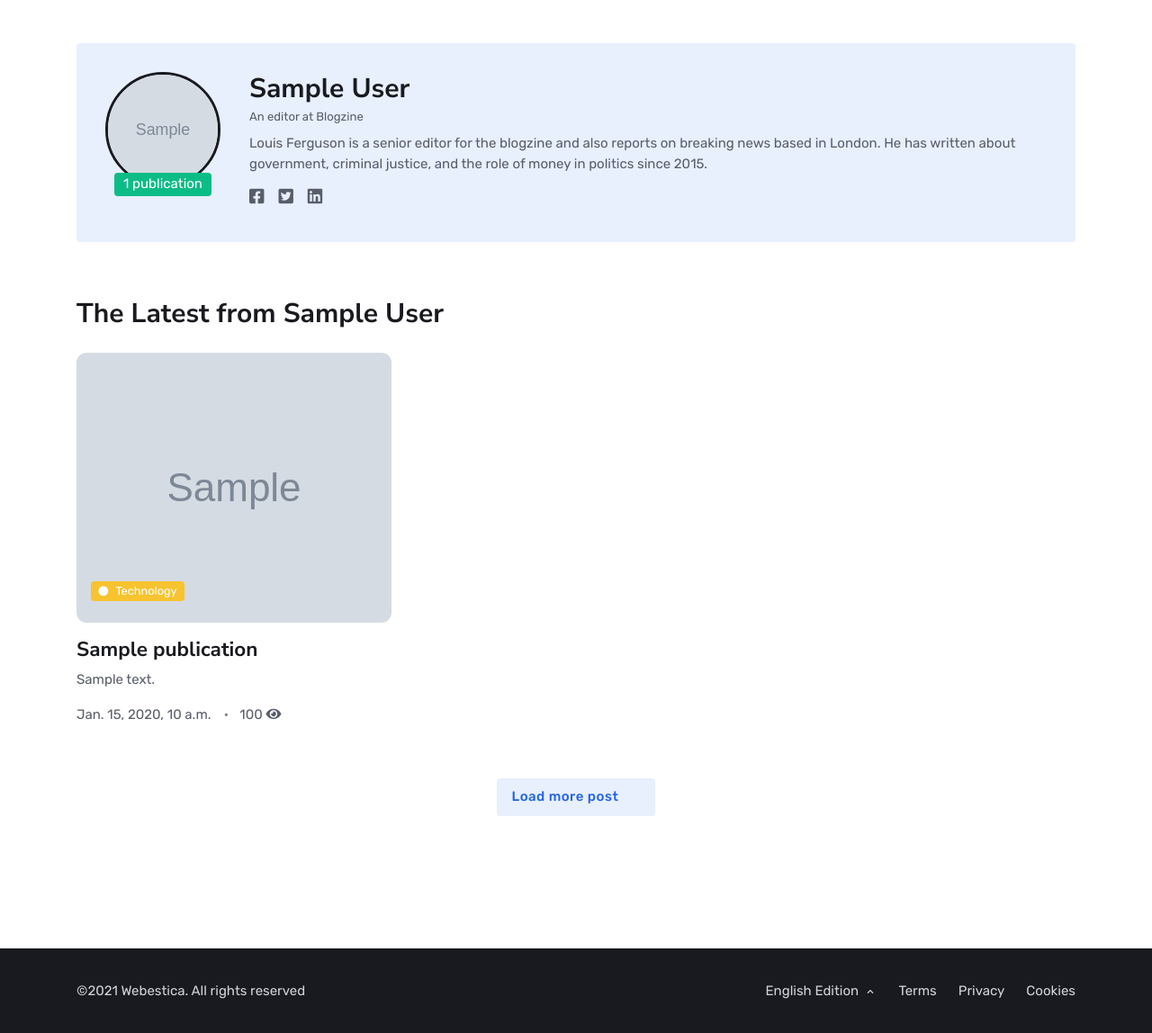
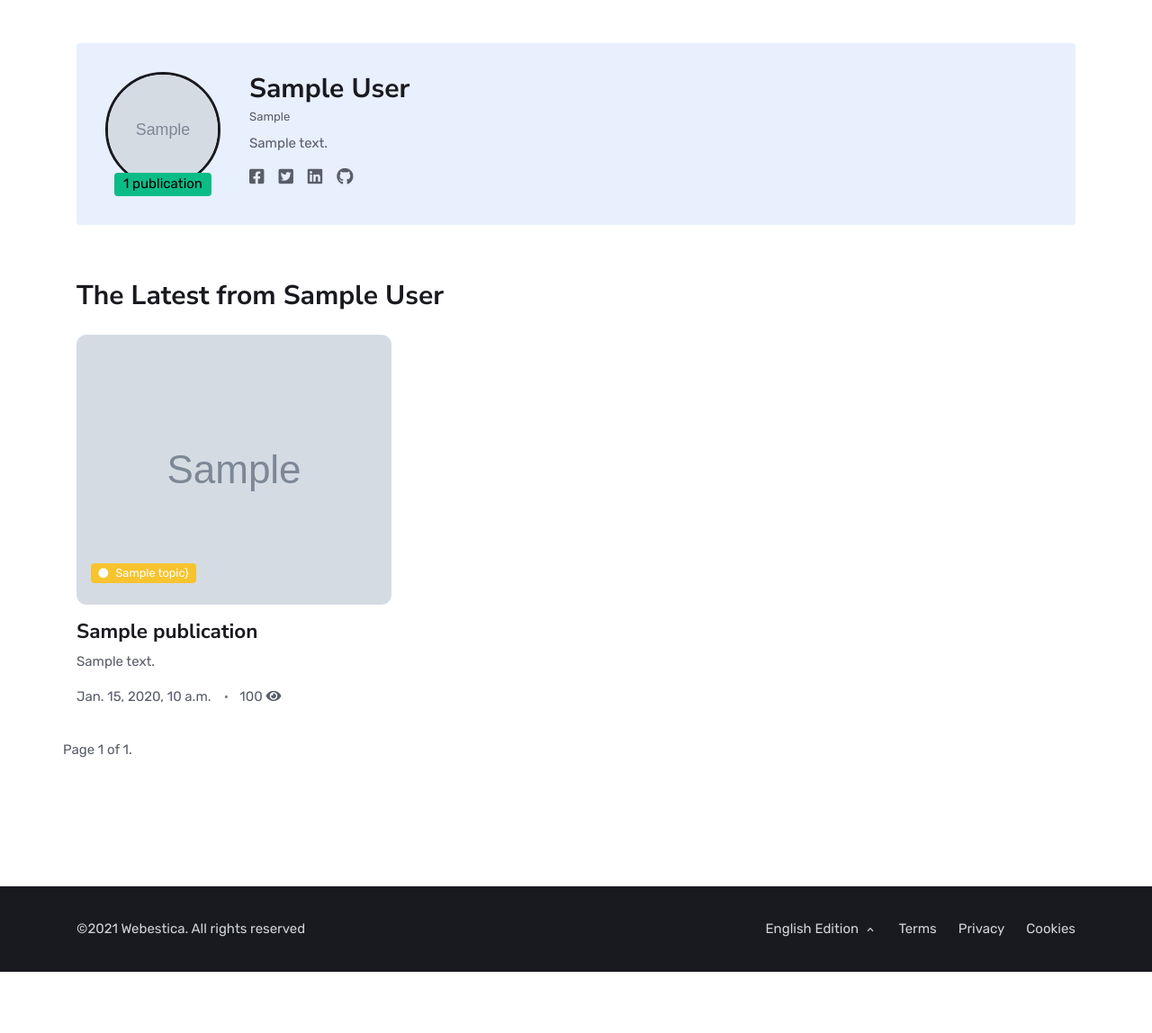
Before and after one commit to jenadiusnicholaus/intmainpub, a Django app: a page that uses templates/author_page.html in a window 1280 px wide. Shown: the part 91-1239 px from the top of the page at 90% size. After the commit the page ends 1171 px from the top, so only its background shows below. Run offline with Django 3.2, Linux system fonts and the light colour scheme; tables that the repository leaves empty hold one stand-in row (values such as "Sample post"); grey boxes marked "Sample" are stand-in pictures; some libraries are stand-ins or nearby versions; some web fonts are replaced.

Commit message:
removed bad codes

```diff
--- a/authentication/models.py
+++ b/authentication/models.py
@@ -17,7 +17,6 @@ class UserManager(BaseUserManager):
 
     def create_user(self, email, password=None, **extra_fields):
         """Create and return a `User` with an email and password."""
-
         if email is None:
             raise TypeError('Users must have an email address.')
 
@@ -52,7 +51,7 @@ class User(AbstractBaseUser, PermissionsMixin, ):
     middlename = models.CharField(max_length=20, null=True)
     lastname = models.CharField(max_length=20, null=True)
     username = models.CharField(max_length=20, unique=True, blank=True, null=True)
-    email = models.EmailField(db_index=True, unique=True)
+    email = models.EmailField(unique=True)
     USERNAME_FIELD = 'email'
     is_active = models.BooleanField(default=True)
     is_staff = models.BooleanField(default=False)
@@ -67,17 +66,13 @@ class User(AbstractBaseUser, PermissionsMixin, ):
         Returns a string representation of this `User`.
         This string is used when a `User` is printed in the console.
         """
-        if self.email:
-
-            return str(self.email)
-        else:
-            return str(self.username)
+        return str(self.email)
 
     def get_username(self):
         return str(self.username)
 
     def get_fullname(self):
-        if  not self.firstname and not self.lastname:
+        if not self.firstname and not self.lastname:
             return str(self.username)
         return f'{self.firstname} {self.lastname}'
 
@@ -92,8 +87,12 @@ class UserProfile(models.Model):
     mobile = models.CharField(max_length=15, null=True, blank=True)
     location = models.CharField(max_length=20, null=True)
     profession = models.CharField(max_length=200, null=True, blank=True)
-    about = models.TextField(max_length=300, null=True, blank=True )
+    about = models.TextField(max_length=300, null=True, blank=True)
     bio = models.TextField(max_length=300, null=True, blank=True)
+    facebook_link = models.CharField(max_length=400, null=True, blank=True)
+    linkedin_link = models.CharField(max_length=400, null=True, blank=True)
+    tweeter_link = models.CharField(max_length=400, null=True, blank=True)
+    github_link = models.CharField(max_length=400, null=True, blank=True)
 
     def __str__(self):
         return str(self.user.email)
--- a/authentication/views.py
+++ b/authentication/views.py
@@ -8,6 +8,7 @@ from django.views import View
 
 from authentication.forms import UserSignUpForm
 from blog.models import Publication
+from django.core.paginator import Paginator
 
 User = get_user_model()
 
@@ -28,11 +29,14 @@ def validate_username(request):
 def author_page(request, username, pk):
     author_data = User.objects.get(pk=pk)
     publication = Publication.objects.filter(author_id=pk)
+    paginator = Paginator(publication, 6)
+    page_number = request.GET.get('page')
+    page_obj = paginator.get_page(page_number)
 
-    print(publication.count)
     context = {
         'author_data': author_data,
-        'author_publication': publication
+        'author_publication': publication,
+        'page_obj': page_obj
 
     }
     return render(request, template_name='author_page.html', context=context)
@@ -40,7 +44,7 @@ def author_page(request, username, pk):
 
 class Register(View):
     def get(self, *args, **kwargs):
-        form =  UserSignUpForm()
+        form = UserSignUpForm()
         return render(self.request, 'register.html', {'register_form': form})
 
     def post(self, request, *args, **kwargs):
@@ -50,12 +54,6 @@ class Register(View):
             email = form.cleaned_data.get('email')
             password = form.cleaned_data.get('password1')
             password2 = form.cleaned_data.get('password2')
-
-
-            # print(username)
-            # print(email)
-            # print(password)
-            # print(mobile)
 
             # cheking for passwords matching
             if password != password2:
--- a/templates/author_page.html
+++ b/templates/author_page.html
@@ -24,24 +24,37 @@ Inner intro START -->
 					  {% endif %}
 					<!-- Post count -->
 					<div class="text-center mt-n3 position-relative">
-					  <span class="badge bg-success fs-6">{{author_publication.count}} publication</span>
+					  <span style="color:black;" class="badge bg-success fs-6">
+						  {% if author_publication.count < 2 %}
+						  	{{author_publication.count}}
+						  		publication
+						    {%elif author_publication.count == 0 %}
+								No publication yet
+						   	{%else%}
+						   		{{author_publication.count}}
+						  		publications
+						  {% endif%}
+					  </span>
 					</div>
 				  </div>
 					<!-- Info -->
 				<div>
             <h2 class="m-0">{{author_data.get_fullname}}</h2>
-            <small>An editor at Blogzine</small>
-				<p class="my-2">Louis Ferguson is a senior editor for the blogzine and also reports on breaking news based in London. He has written about government, criminal justice, and the role of money in politics since 2015.</p>
+            <small>{{author_data.userprofile.profession}}</small>
+				<p class="my-2">{{ author_data.userprofile.about}}</p>
 				<!-- Social icons -->
 				<ul class="nav justify-content-center justify-content-md-start">
 					<li class="nav-item">
-						<a class="nav-link ps-0 pe-2 fs-5" href="#"><i class="fab fa-facebook-square"></i></a>
+						<a class="nav-link ps-0 pe-2 fs-5" href="{% if not author_data.userprofile.facebook_link%}#{% else%}{{author_data.userprofile.facebook_link}}{%endif%}"><i class="fab fa-facebook-square"></i></a>
 					</li>
 					<li class="nav-item">
-						<a class="nav-link px-2 fs-5" href="#"><i class="fab fa-twitter-square"></i></a>
+						<a class="nav-link px-2 fs-5" href="{% if not author_data.userprofile.facebook_link%}#{% else%}{{author_data.userprofile.tweeter_link}}{%endif%}"><i class="fab fa-twitter-square"></i></a>
 					</li>
 					<li class="nav-item">
-						<a class="nav-link px-2 fs-5" href="#"><i class="fab fa-linkedin"></i></a>
+						<a class="nav-link px-2 fs-5" href="{% if not author_data.userprofile.facebook_link%}#{% else%}{{author_data.userprofile.linkedin_link}}{%endif%}"><i class="fab fa-linkedin"></i></a>
+					</li>
+					<li class="nav-item">
+						<a class="nav-link px-2 fs-5" href="{% if not author_data.userprofile.facebook_link%}#{% else%}{{author_data.userprofile.github_link}}{%endif%}"><i class="fab fa-github"></i></a>
 					</li>
 				</ul>
 			</div>
@@ -66,7 +79,7 @@ Main content START -->
 			<div class="col-12">
 				<div class="row gy-4">
 					<!-- Card item START -->
-					{% for publication in author_publication %}
+					{% for publication in page_obj %}
 					<div class="col-sm-6 col-lg-4">
 						<div class="card">
 							<!-- Card img -->
@@ -76,7 +89,7 @@ Main content START -->
 									<!-- Card overlay bottom -->
 									<div class="w-100 mt-auto">
 										<!-- Card category -->
-										<a href="#" class="badge bg-warning mb-2"><i class="fas fa-circle me-2 small fw-bold"></i>Technology</a>
+										<a href="#" class="badge bg-warning mb-2"><i class="fas fa-circle me-2 small fw-bold"></i>{{publication.topic.title}}}</a>
 									</div>
 								</div>
 							</div>
@@ -101,9 +114,42 @@ Main content START -->
 					{% endfor%}
 					<!-- Card item END -->
 					<!-- Load more START -->
-					<div class="col-12 text-center mt-5">
-						<button type="button" class="btn btn-primary-soft">Load more post <i class="bi bi-arrow-down-circle ms-2 align-middle"></i></button>
-					</div>
+<!--					<nav aria-label="Page navigation example">-->
+<!--					  <ul class="pagination">-->
+<!--						<li class="page-item">-->
+<!--						  <a class="page-link" href="#" aria-label="Previous">-->
+<!--							<span aria-hidden="true">&laquo;</span>-->
+<!--						  </a>-->
+<!--						</li>-->
+<!--						<li class="page-item"><a class="page-link" href="#">1</a></li>-->
+<!--						<li class="page-item"><a class="page-link" href="#">2</a></li>-->
+<!--						<li class="page-item"><a class="page-link" href="#">3</a></li>-->
+<!--						<li class="page-item">-->
+<!--						  <a class="page-link" href="#" aria-label="Next">-->
+<!--							<span aria-hidden="true">&raquo;</span>-->
+<!--						  </a>-->
+<!--						</li>-->
+<!--					  </ul>-->
+<!--					</nav>-->
+
+
+				<div class="pagination">
+					<span class="step-links">
+						{% if page_obj.has_previous %}
+							<a href="?page=1">&laquo; first</a>
+							<a href="?page={{ page_obj.previous_page_number }}">previous</a>
+						{% endif %}
+
+						<span class="current">
+							Page {{ page_obj.number }} of {{ page_obj.paginator.num_pages }}.
+						</span>
+
+						{% if page_obj.has_next %}
+							<a href="?page={{ page_obj.next_page_number }}">next</a>
+							<a href="?page={{ page_obj.paginator.num_pages }}">last &raquo;</a>
+						{% endif %}
+					</span>
+				</div>
 					<!-- Load more END -->
 				</div>
 			</div>
```
Also changed, not shown: templates/homepage.html (+17 -6 lines), templates/publication_details.html (+8 -4 lines), authentication/migrations/0005_auto_20211108_1910.py (added), authentication/migrations/0006_alter_user_email.py (added).
